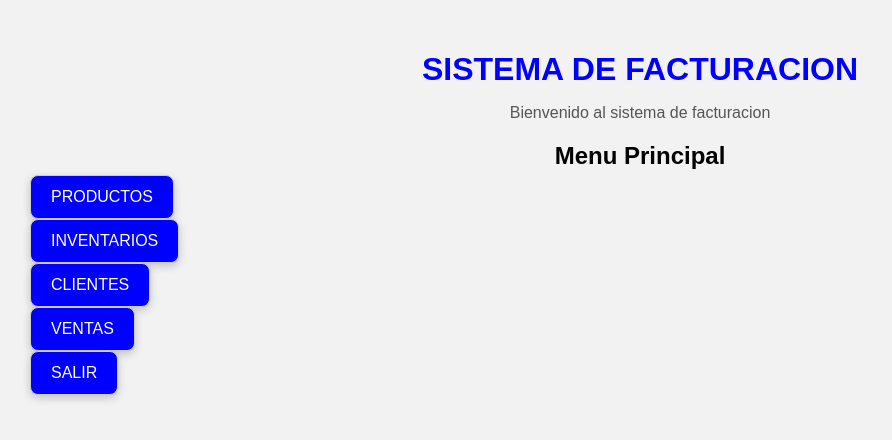
After one commit to javierguillermorodriguezgonzal-droid/sistema-facturacion, a Flask app: page /menu in a window 1280 px wide. The commit adds this page. Shown: the top 440 px of the page, without its empty margins (0-892 px from the left). Run offline with Flask 3, Linux system fonts and the light colour scheme.

Commit message:
actualizacion carpeta maestra

```diff
--- a/app.py
+++ b/app.py
@@ -1,4 +1,4 @@
-from flask import Flask, render_template
+from flask import Flask, render_template, request, redirect, url_for
 
 app = Flask(__name__)
 
@@ -6,5 +6,32 @@ app = Flask(__name__)
 def inicio():
     return render_template("ingreso.html")
 
+@app.route("/menu")
+def menu():
+    return render_template("index.html")
+
+@app.route("/productos")
+def productos():
+    return render_template("productos.html")
+
+@app.route("/consultar_inventarios")
+def consultar_inventarios():
+    return render_template("consultar_inventarios.html")
+
+@app.route("/clientes")
+def clientes():
+    return render_template("clientes.html")
+
+@app.route("/ventas")
+def ventas():
+    return render_template("ventas.html")
+
+@app.route("/ingresar", methods=["POST"])
+def ingresar():
+    usuario = request.form["usuario"]
+    contraseña = request.form["contraseña"]
+
+    return redirect(url_for("menu"))
+
 if __name__ == "__main__":
     app.run(debug=True)
--- /dev/null
+++ b/templates/index.html
@@ -0,0 +1,36 @@
+<!DOCTYPE html>
+<html>
+<head>
+    <title>Sistema de Facturacion</title>
+    <link rel="stylesheet" href="{{url_for('static', filename='estilos.css') }}">
+<body>
+    <div class="contenedor">
+        <h1>SISTEMA DE FACTURACION</h1>
+        <p>Bienvenido al sistema de facturacion</p>
+        <h2>Menu Principal</h2>
+        <div class="menu">
+
+            <a href="{{ url_for('productos') }}">
+                <button class="boton_menu">PRODUCTOS</button>
+            </a>
+            <br>
+
+            <a href="{{ url_for('consultar_inventarios') }}">
+                <button class="boton_menu">INVENTARIOS</button>
+            </a>
+            <br>
+            <a href="{{ url_for('clientes') }}">
+                <button class="boton_menu">CLIENTES</button>
+            </a>
+            <br>
+            <a href="{{ url_for('ventas') }}">
+                <button class="boton_menu">VENTAS</button>
+            </a>
+            <br>
+            <a href="ingreso.html">
+                <button class="boton-salir">SALIR</button>
+            </a>
+        </div>
+    </div>
+</body>
+</html>
```
Also changed, not shown: templates/clientes.html (added, +32 -0 lines), templates/consultar_inventarios.html (added, +37 -0 lines), templates/ingreso.html (+12 -4 lines), templates/productos.html (added, +31 -0 lines), templates/ventas.html (added, +28 -0 lines).
